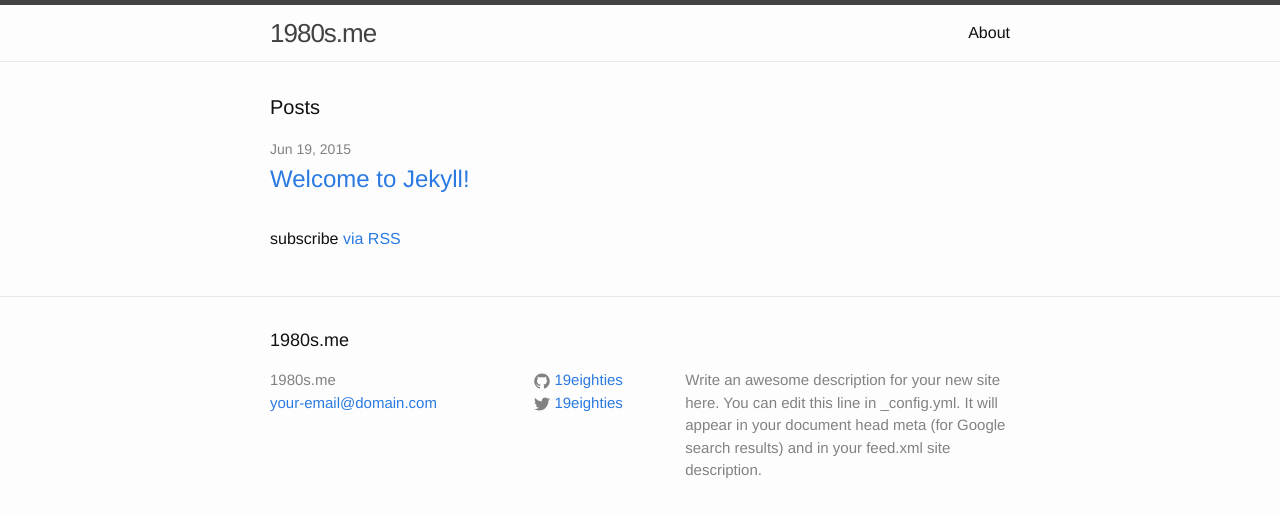
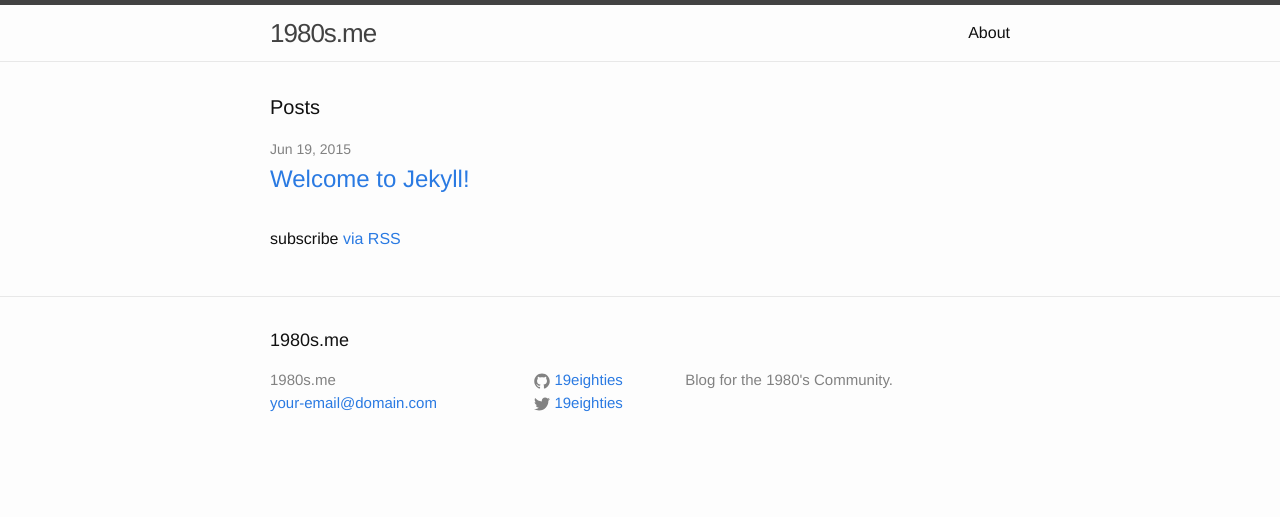
Before and after one commit to 19eighties/blog2, a Jekyll site: the page built from index.html, in a window 1280 px wide. Shown: the top 517 px of the page. Built offline with Jekyll 4.4.1, drawn with Linux system fonts in a browser that asks for light colours.

Commit message:
Update _config.yml

```diff
--- a/_config.yml
+++ b/_config.yml
@@ -2,9 +2,7 @@
 title: 1980s.me
 email: your-email@domain.com
 description: > # this means to ignore newlines until "baseurl:"
-  Write an awesome description for your new site here. You can edit this
-  line in _config.yml. It will appear in your document head meta (for
-  Google search results) and in your feed.xml site description.
+ Blog for the 1980's Community.
 baseurl: "/blog/" # the subpath of your site, e.g. /blog/
 url: "http://19eighties.github.io" # the base hostname & protocol for your site
 twitter_username: 19eighties
```
